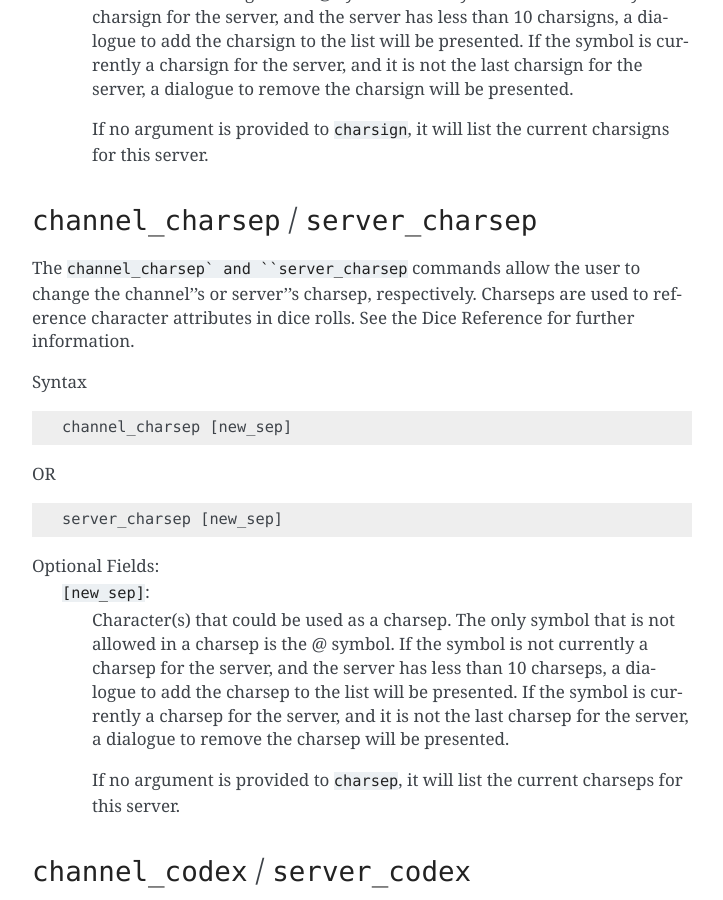
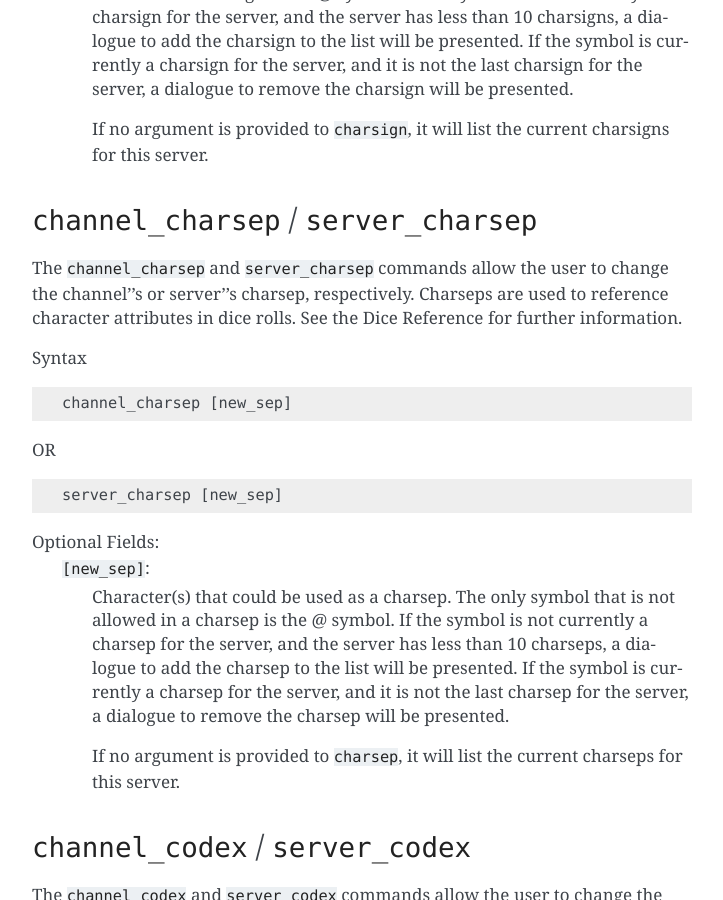
Before and after one commit to cwstra/rpdiscordrewrite, a Sphinx documentation site: the page built from docs/source/commands/server_settings.rst, in a window 1280 px wide and 900 px high, scrolled down 1105 px. Shown: the whole window, without its empty margins (388-1111 px from the left). Built offline with Sphinx 7.4.7, drawn with Linux system fonts in a browser that asks for light colours.

Commit message:
Another fix

```diff
--- a/docs/source/commands/server_settings.rst
+++ b/docs/source/commands/server_settings.rst
@@ -57,7 +57,7 @@ Optional Fields:
 ``channel_charsep`` / ``server_charsep``
 ---------------------------------------
 
-The ``channel_charsep` and ``server_charsep`` commands allow the user to change the channel''s or server''s charsep, respectively. Charseps are used to reference character attributes in dice rolls. See the Dice Reference for further information.
+The ``channel_charsep`` and ``server_charsep`` commands allow the user to change the channel''s or server''s charsep, respectively. Charseps are used to reference character attributes in dice rolls. See the Dice Reference for further information.
 
 Syntax
 
```
